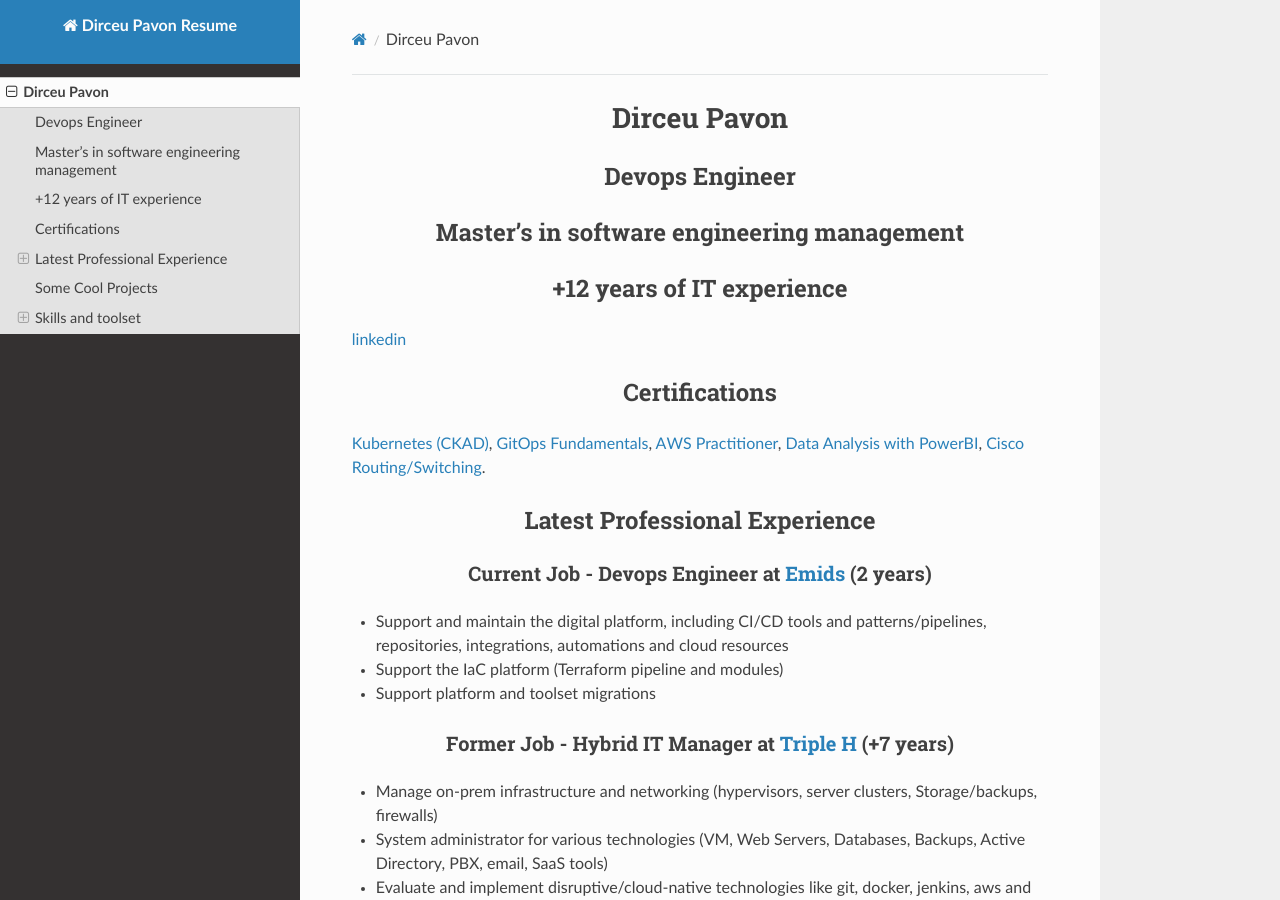
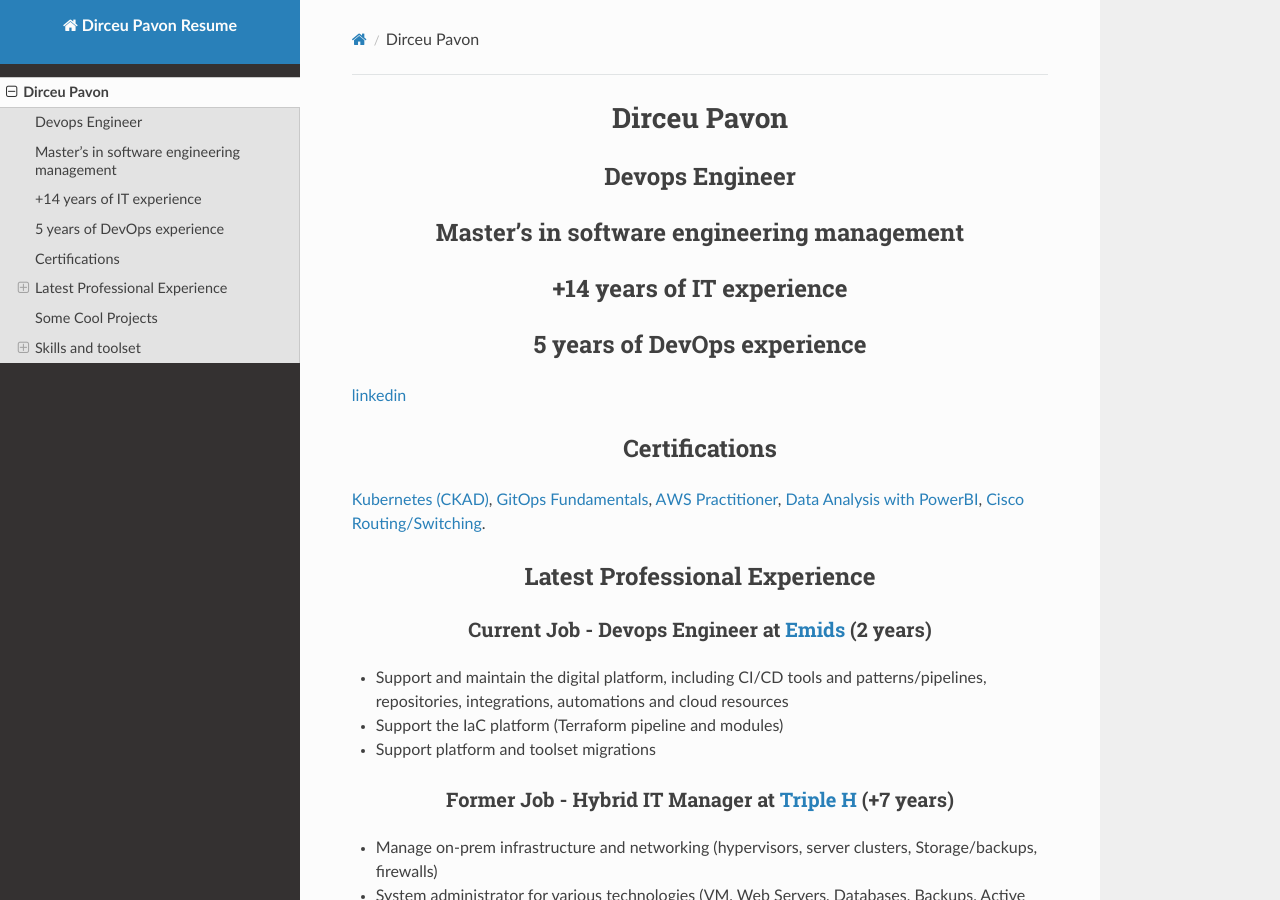
Before and after one commit to dirceubb/resume, an MkDocs documentation site: the page built from resume/index.md, in a window 1280 px wide and 900 px high. Built offline with MkDocs 1.6.1, drawn with Linux system fonts in a browser that asks for light colours; nearby versions of some CDN libraries.

Commit message:
Update index.md

```diff
--- a/resume/index.md
+++ b/resume/index.md
@@ -1,7 +1,8 @@
 # <center> Dirceu Pavon </center>
 ## <center> Devops Engineer </center>
 ## <center> Master’s in software engineering management </center>
-## <center> +12 years of IT experience </center>
+## <center> +14 years of IT experience </center>
+## <center> 5 years of DevOps experience </center>
 [linkedin](https://www.linkedin.com/in/dirceu-pav%C3%B3n-2779aa8a)
 ## <center> Certifications </center>
 [Kubernetes (CKAD)](https://www.credly.com/badges/e1269fba-3c0d-432f-9871-be5019470847/public_url), [GitOps Fundamentals](https://drive.google.com/file/d/19-gZ34ZR9-XonpMeCxFci_kgUvfVthME/view?usp=sharing), [AWS Practitioner](https://www.credly.com/badges/8e8d535b-779b-4fa1-be89-21ee64e1fc7d/public_url), [Data Analysis with PowerBI](https://www.credly.com/badges/d23e1911-c28d-45da-a60e-6856fe31024b/public_url), [Cisco Routing/Switching](https://cp.certmetrics.com/cisco/en/public/verify/credential/406084172514COYI).
```
